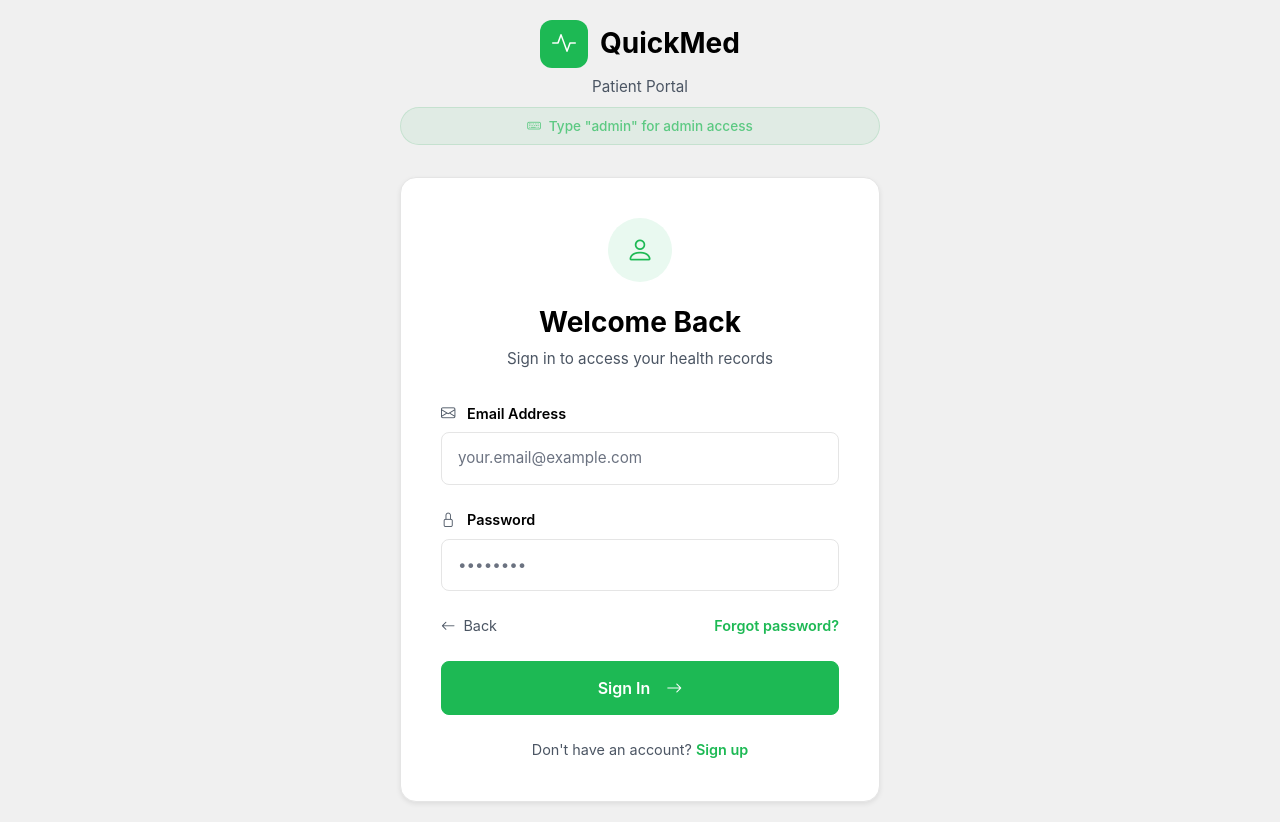
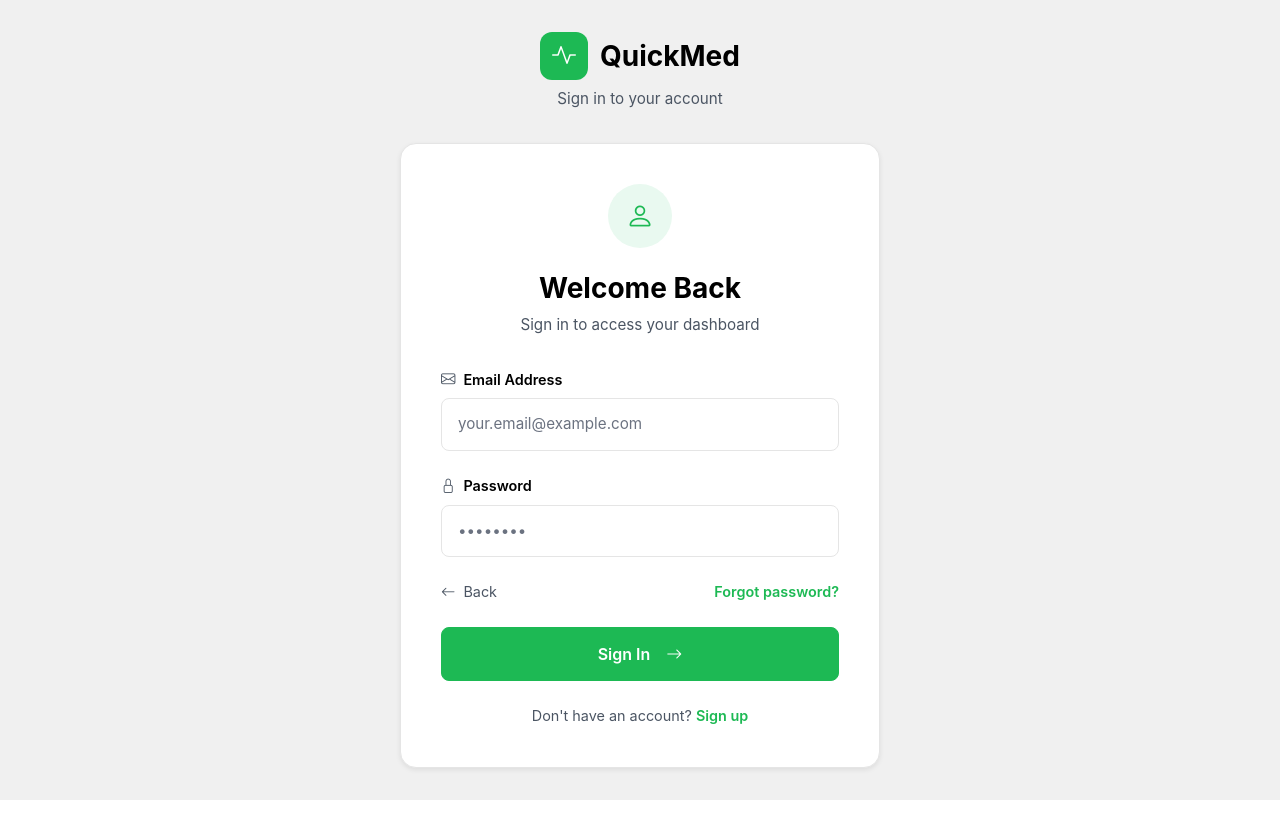
Before and after one commit to GitRoarr/QuickMed, an Angular app in the folder frontend/: page /login in a window 1280 px wide. After the commit the page ends 800 px from the top, so only its background shows below. Built offline with nearby package versions, Linux system fonts and the light colour scheme.

Commit message:
some code changed

```diff
--- a/frontend/src/app/features/auth/login/login.component.html
+++ b/frontend/src/app/features/auth/login/login.component.html
@@ -7,28 +7,18 @@
         </div>
         <h1 class="logo-text">QuickMed</h1>
       </div>
-            <p class="portal-label" [class.admin-active]="showAdminLogin">
-                {{ showAdminLogin ? 'Admin Portal' : 'Patient Portal' }}
-            </p>
-            <div class="shortcut-hint" *ngIf="!showAdminLogin">
-                <i class="bi bi-keyboard"></i>
-                <span>{{ getShortcutHint() }}</span>
+      <p class="portal-label">Sign in to your account</p>
+    </div>
+
+    <div class="auth-card">
+      <div class="auth-card-header">
+        <div class="user-icon-wrapper">
+          <div class="user-icon">
+            <i class="bi bi-person"></i>
           </div>
         </div>
-
-        <div class="auth-card" [class.admin-mode]="showAdminLogin">
-            <div class="auth-card-header">
-                <div class="user-icon-wrapper">
-                    <div class="user-icon" [class.admin-icon]="showAdminLogin">
-                        <i class="bi" [class.bi-person]="!showAdminLogin" [class.bi-shield-check]="showAdminLogin"></i>
-                    </div>
-                </div>
-                <h2 class="auth-title">
-                    {{ showAdminLogin ? 'Admin Access' : 'Welcome Back' }}
-                </h2>
-                <p class="auth-subtitle">
-                    {{ showAdminLogin ? 'Secure admin authentication required' : 'Sign in to access your health records' }}
-                </p>
+        <h2 class="auth-title">Welcome Back</h2>
+        <p class="auth-subtitle">Sign in to access your dashboard</p>
       </div>
 
       <form [formGroup]="loginForm" (ngSubmit)="onSubmit()">
@@ -38,10 +28,16 @@
 
         <div class="form-group">
           <label for="email" class="form-label">
-            <i class="bi bi-envelope me-2"></i>
-            Email Address
+            <i class="bi bi-envelope me-2"></i>Email Address
           </label>
-                    <input type="email" class="form-control" id="email" formControlName="email" placeholder="your.email@example.com" [class.is-invalid]="loginForm.get('email')?.invalid && loginForm.get('email')?.touched" />
+          <input
+            type="email"
+            class="form-control"
+            id="email"
+            formControlName="email"
+            placeholder="your.email@example.com"
+            [class.is-invalid]="loginForm.get('email')?.invalid && loginForm.get('email')?.touched"
+          />
           <div class="invalid-feedback" *ngIf="loginForm.get('email')?.invalid && loginForm.get('email')?.touched">
             Please enter a valid email address
           </div>
@@ -49,10 +45,16 @@
 
         <div class="form-group">
           <label for="password" class="form-label">
-            <i class="bi bi-lock me-2"></i>
-            Password
+            <i class="bi bi-lock me-2"></i>Password
           </label>
-                    <input type="password" class="form-control" id="password" formControlName="password" placeholder="••••••••" [class.is-invalid]="loginForm.get('password')?.invalid && loginForm.get('password')?.touched" />
+          <input
+            type="password"
+            class="form-control"
+            id="password"
+            formControlName="password"
+            placeholder="••••••••"
+            [class.is-invalid]="loginForm.get('password')?.invalid && loginForm.get('password')?.touched"
+          />
           <div class="invalid-feedback" *ngIf="loginForm.get('password')?.invalid && loginForm.get('password')?.touched">
             Password must be at least 6 characters
           </div>
```
Also changed, not shown: 1 other file (tests, documents, lock files or other folders). Lines whose indentation alone changed are shown as unchanged.
